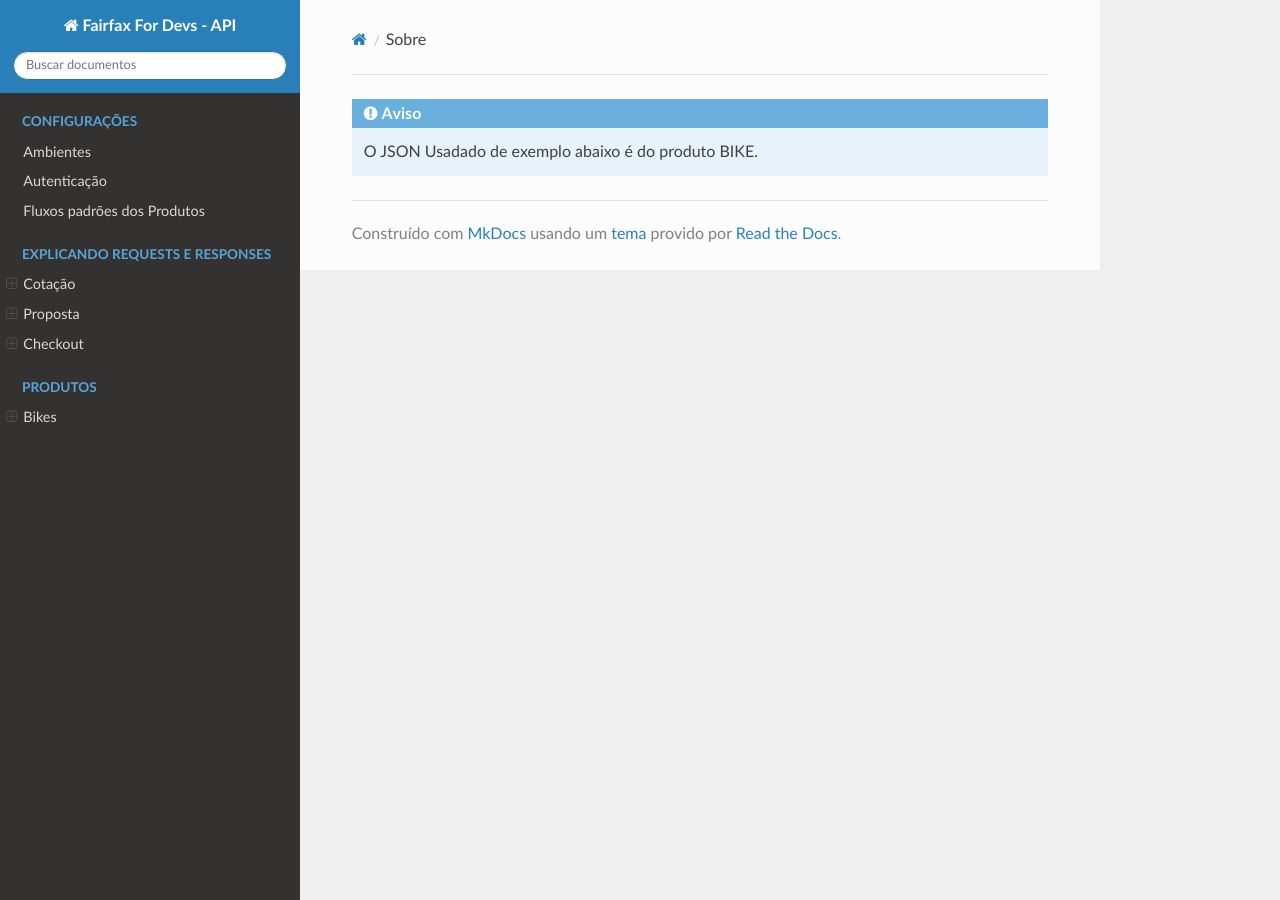
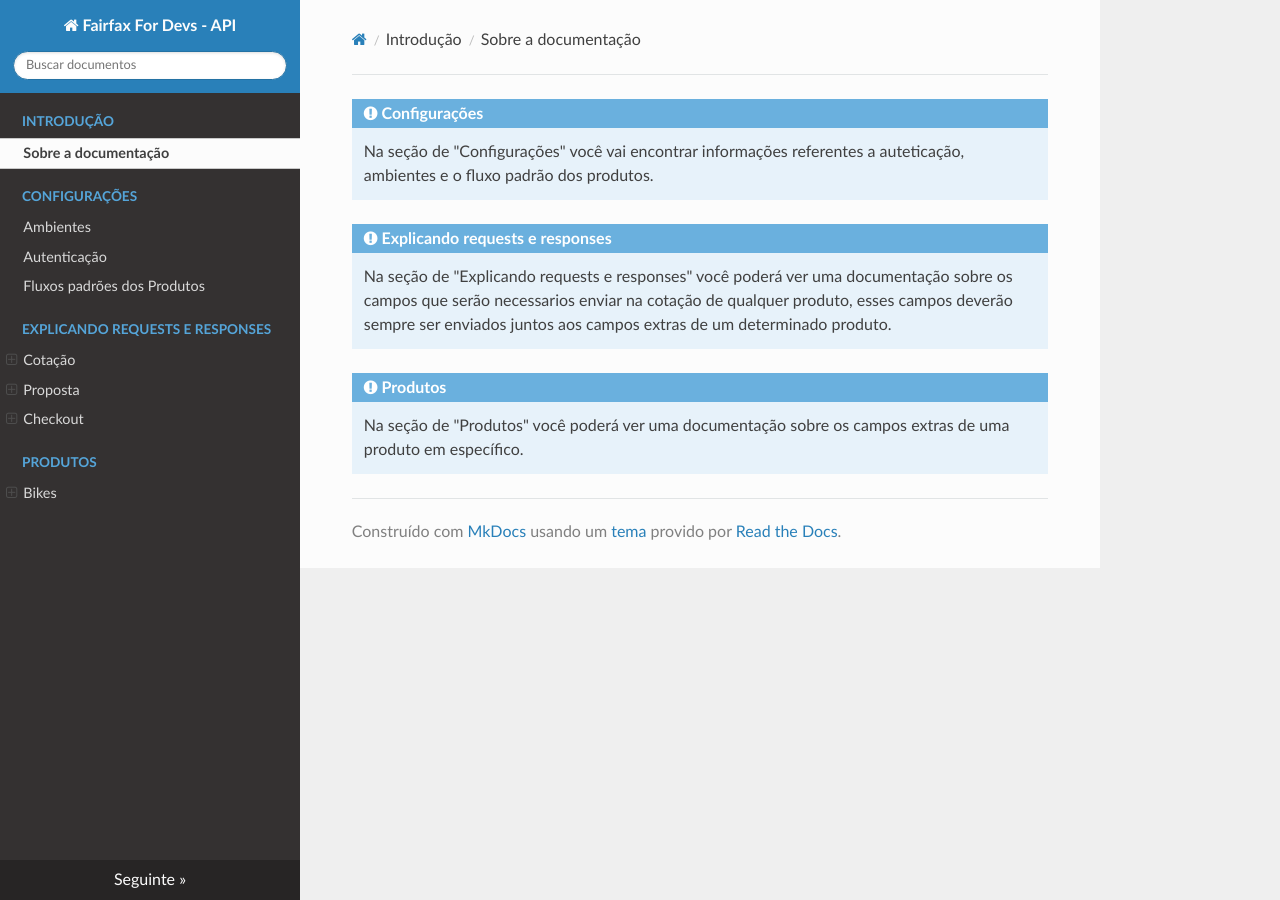
Before and after one commit to trinca137/ff-for-devs-docs, an MkDocs documentation site: the page built from docs/introducao/sobre.md, in a window 1280 px wide. Built offline with MkDocs 1.6.1, drawn with Linux system fonts in a browser that asks for light colours; nearby versions of some CDN libraries.

Commit message:
introducao

```diff
--- a/docs/introducao/sobre.md
+++ b/docs/introducao/sobre.md
@@ -1,3 +1,14 @@
-!!! Aviso
+!!! Aviso "Configurações"
 
-      O JSON Usadado de exemplo abaixo é do produto BIKE.
+      Na seção de "Configurações" você vai encontrar informações referentes a auteticação, ambientes e o fluxo padrão dos produtos.
+
+
+!!! Aviso "Explicando requests e responses"
+
+      Na seção de "Explicando requests e responses" você poderá ver uma documentação sobre os campos que serão necessarios enviar na cotação de qualquer produto, esses campos deverão sempre ser enviados juntos aos campos extras de um determinado produto.
+
+
+
+!!! Aviso "Produtos"
+
+      Na seção de "Produtos" você poderá ver uma documentação sobre os campos extras de uma produto em específico.
--- a/mkdocs.yml
+++ b/mkdocs.yml
@@ -24,6 +24,9 @@ markdown_extensions:
       base_path: .
   - admonition
 nav:
+  - Introdução:
+    - Sobre a documentação: 'introducao/sobre.md'
+
   - Configurações:
     - Ambientes: '../configuracoes/ambientes'
     - Autenticação: '../configuracoes/autenticacao'
```
Also changed, not shown: docs/explicando-request-response/cotacao/request.md (+1 -1 lines), docs/explicando-request-response/proposta/request.md (+1 -1 lines).
